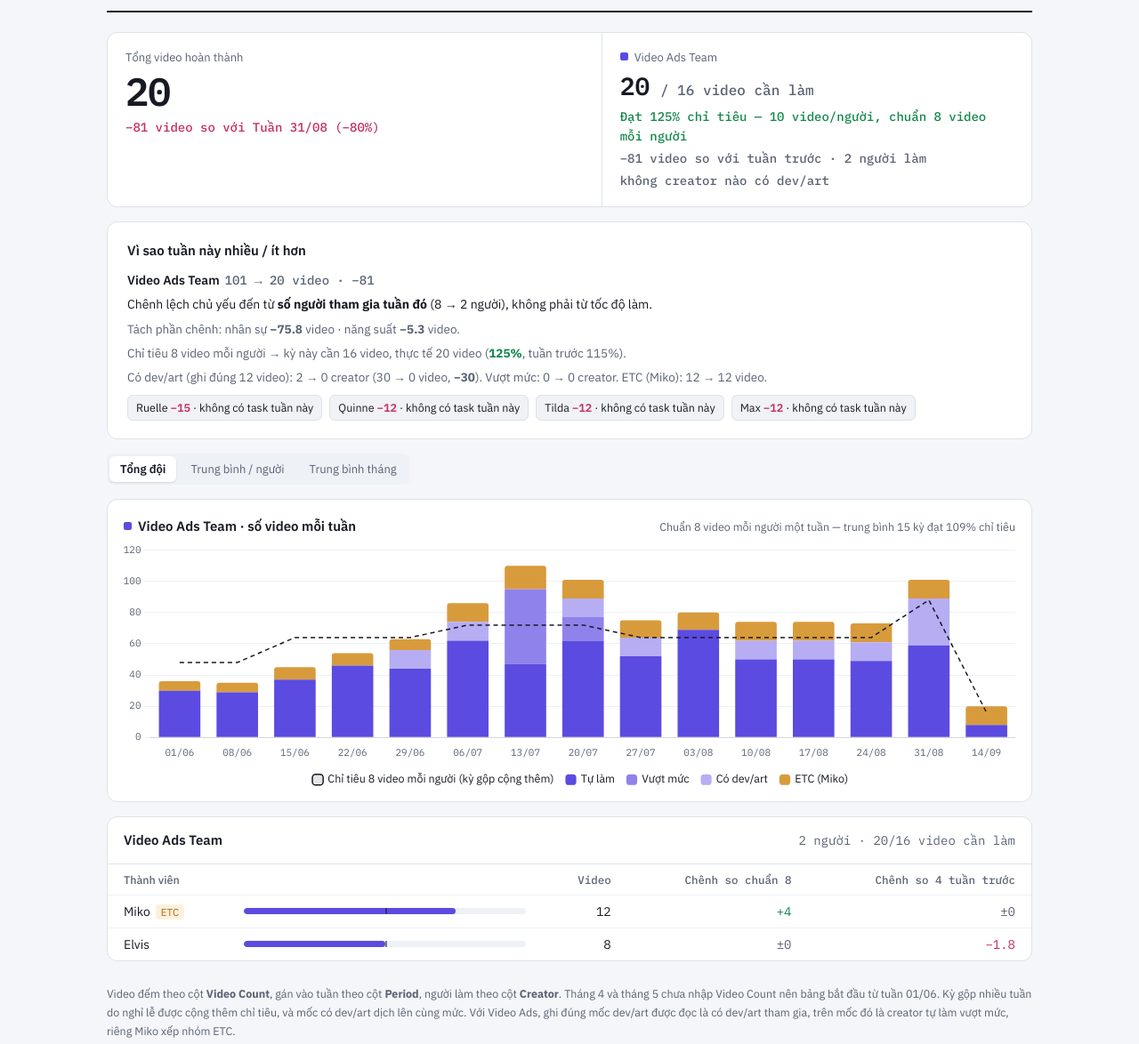
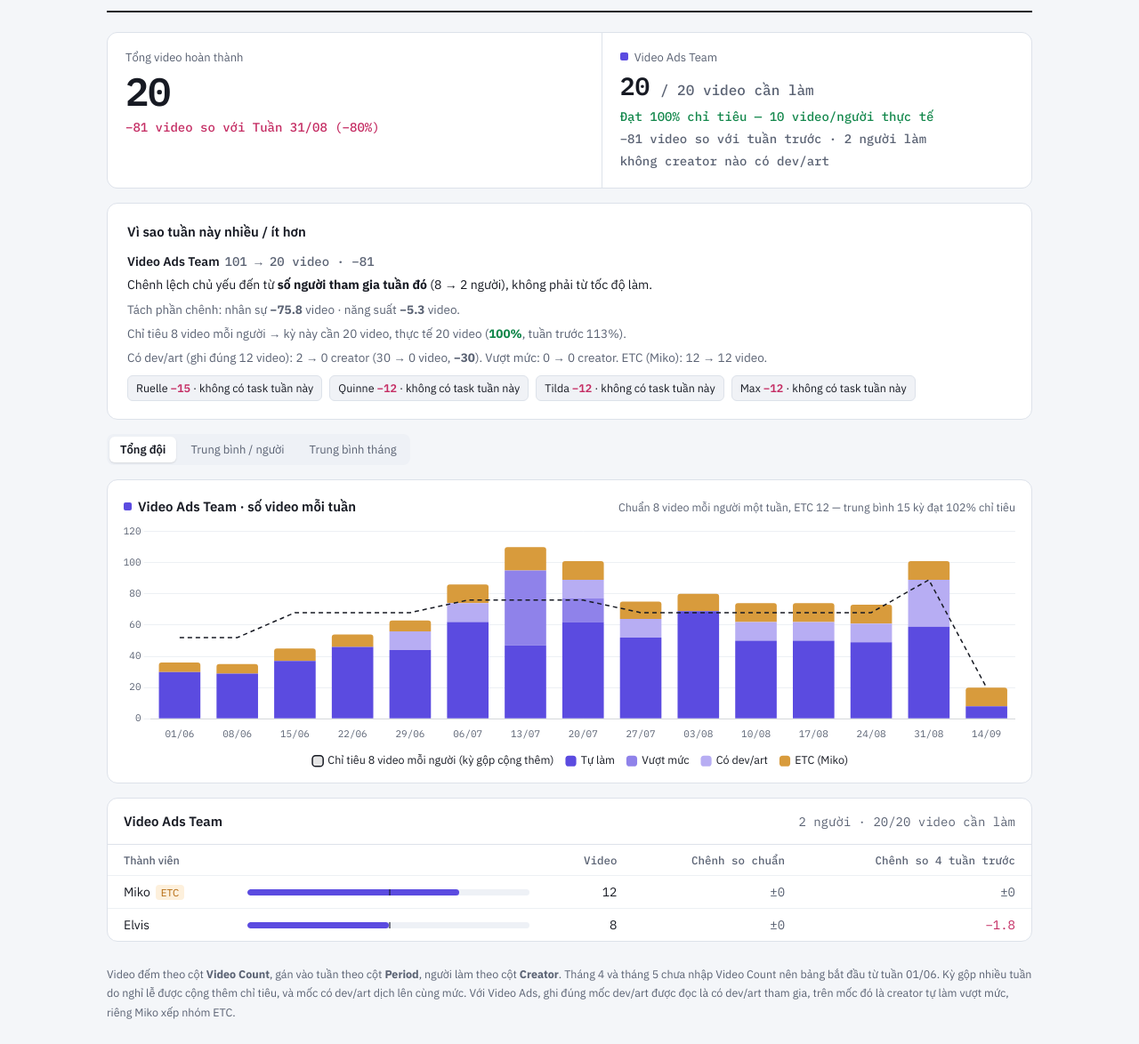
Before and after one commit to SCVN-Aaron/creative-tracker, a plain HTML site: page index.html in a window 1280 px wide. Shown: the part 120-1294 px from the top of the page at 89% size. Drawn offline with nearby package versions, Linux system fonts and the light colour scheme.

Commit message:
Add files via upload

```diff
--- a/index.html
+++ b/index.html
@@ -238,7 +238,7 @@ const MONTHS = [
 
 const TEAMS = [
   {key:"video", name:"Video Ads Team", color:getCSS("--video"),
-   quota:8, support:12, etc:"Miko", people:VIDEO_TEAM}
+   quota:8, support:12, etc:"Miko", etcQuota:12, people:VIDEO_TEAM}
 ];
 
 // ---------------------------------------------------------------- ngôn ngữ
@@ -261,11 +261,11 @@ const I18N={
   noCount:"tuần này chưa nhập Video Count",
   vsWeek:(s,w,p)=>`${s} video so với ${w}${p}`,
   needed:g=>` / ${g} video cần làm`,
-  attain:(h,a,q)=>`Đạt ${h}% chỉ tiêu — ${a} video/người, chuẩn ${q} video mỗi người`,
+  attain:(h,a,q)=>`Đạt ${h}% chỉ tiêu — ${a} video/người thực tế`,
   vsPrev:(s,h)=>`${s} video so với tuần trước · ${h} người làm`,
   assistLine:(na,av,no)=>(na?`${na} creator có dev/art tham gia (${av} video)`
     :"không creator nào có dev/art")+(no?` · ${no} creator tự làm vượt mức`:""),
-  mergedNote:b=>`Kỳ gộp nhiều tuần vì nghỉ lễ — chỉ tiêu cộng thêm ${b} video mỗi người`,
+  mergedNote:b=>`Kỳ gộp nhiều tuần vì nghỉ lễ — chỉ tiêu cộng thêm ${b} video mỗi người, riêng vai trò ETC giữ nguyên chuẩn riêng`,
   readFirst:"${T().readFirst}",
   readNoData:"${T().readNoData}",
   vFlat:"Sản lượng đi ngang so với tuần trước.",
@@ -278,7 +278,7 @@ const I18N={
   teamHead:(b,n,s)=>`${b} → ${n} video · ${s}`,
   splitLine:(a,b)=>`Tách phần chênh: nhân sự <b class="${a}">${a}</b> video · năng suất <b class="${b}">${b}</b> video.`,
   emptyWeek:"Tuần này chưa có dòng nào nhập Video Count cho đội này.",
-  th:{name:"Thành viên",video:"Video",vsQ:q=>`Chênh so chuẩn ${q}`,vs4:"Chênh so 4 tuần trước"},
+  th:{name:"Thành viên",video:"Video",vsQ:q=>`Chênh so chuẩn`,vs4:"Chênh so 4 tuần trước",own:q=>`Chỉ tiêu riêng của người này: ${q} video`},
   cardSum:(n,s,g)=>`${n} người · ${s}/${g} video cần làm`,
   kind:{under:"dưới chỉ tiêu",solo:"tự làm",assisted:"có dev/art",over:"vượt mức",etc:"ETC"},
   ds:{solo:"Tự làm",over:"Vượt mức",assisted:"Có dev/art",etc:t=>`ETC (${t})`,
@@ -290,7 +290,7 @@ const I18N={
        monthFoot:(p,h,tot)=>`${p} video mỗi người · đạt ${h}% chỉ tiêu\nTổng cả tháng ${tot} video`,
        totalFoot:(tot,h,hit)=>`Tổng ${tot} video · ${h} người · đạt ${hit}% chỉ tiêu`,
        perFoot:(hit,h)=>`Đạt ${hit}% chỉ tiêu · ${h} người làm`},
-  hint:(q,n,a)=>`Chuẩn ${q} video mỗi người một tuần — trung bình ${n} kỳ đạt ${a}% chỉ tiêu`,
+  hint:(q,n,a)=>`Chuẩn ${q} video mỗi người một tuần, ETC 12 — trung bình ${n} kỳ đạt ${a}% chỉ tiêu`,
   footer:`Video đếm theo cột <b>Video Count</b>, gán vào tuần theo cột <b>Period</b>, người làm theo cột <b>Creator</b>.
    Tháng 4 và tháng 5 chưa nhập Video Count nên bảng bắt đầu từ tuần 01/06.
    Kỳ gộp nhiều tuần do nghỉ lễ được cộng thêm chỉ tiêu, và mốc có dev/art dịch lên cùng mức.
@@ -310,11 +310,11 @@ const I18N={
   noCount:"Video Count not filled in for this week",
   vsWeek:(s,w,p)=>`${s} videos vs ${w}${p}`,
   needed:g=>` / ${g} videos targeted`,
-  attain:(h,a,q)=>`${h}% of target — ${a} videos per person, standard is ${q}`,
+  attain:(h,a,q)=>`${h}% of target — ${a} videos per person delivered`,
   vsPrev:(s,h)=>`${s} videos vs last week · ${h} people`,
   assistLine:(na,av,no)=>(na?`${na} creator${na>1?"s":""} had dev/art support (${av} videos)`
     :"no creator had dev/art support")+(no?` · ${no} went past target alone`:""),
-  mergedNote:b=>`Merged period covering a public holiday — target raised by ${b} videos per person`,
+  mergedNote:b=>`Merged period covering a public holiday — target raised by ${b} videos per person, except the ETC role which keeps its own standard`,
   readFirst:"This is the first week with Video Count data, so there is nothing to compare against yet.",
   readNoData:"Video Count is empty for this week, so no change can be calculated. Fill it in on Notion and this updates itself.",
   vFlat:"Output held steady against last week.",
@@ -327,7 +327,7 @@ const I18N={
   teamHead:(b,n,s)=>`${b} → ${n} videos · ${s}`,
   splitLine:(a,b)=>`Splitting the gap: headcount <b class="${a}">${a}</b> videos · pace <b class="${b}">${b}</b> videos.`,
   emptyWeek:"No row for this team has a Video Count this week.",
-  th:{name:"Member",video:"Videos",vsQ:q=>`vs target ${q}`,vs4:"vs last 4 weeks"},
+  th:{name:"Member",video:"Videos",vsQ:q=>`vs target`,vs4:"vs last 4 weeks",own:q=>`This person\u2019s own target: ${q} videos`},
   cardSum:(n,s,g)=>`${n} people · ${s}/${g} videos targeted`,
   kind:{under:"under target",solo:"solo",assisted:"dev/art support",over:"past target",etc:"ETC"},
   ds:{solo:"Solo",over:"Past target",assisted:"With dev/art",etc:t=>`ETC (${t})`,
@@ -339,7 +339,7 @@ const I18N={
        monthFoot:(p,h,tot)=>`${p} videos per person · ${h}% of target\nMonth total ${tot} videos`,
        totalFoot:(tot,h,hit)=>`${tot} videos · ${h} people · ${hit}% of target`,
        perFoot:(hit,h)=>`${hit}% of target · ${h} people`},
-  hint:(q,n,a)=>`Standard ${q} videos per person per week — ${a}% of target across ${n} periods`,
+  hint:(q,n,a)=>`Standard ${q} videos per person per week, 12 for ETC — ${a}% of target across ${n} periods`,
   footer:`Videos come from the <b>Video Count</b> column, grouped by <b>Period</b>, credited by <b>Creator</b>.
    April and May have no Video Count filled in, so the table starts at the week of 01/06.
    Periods merged around a public holiday carry a raised target, and the dev/art threshold shifts by the same amount.
@@ -358,11 +358,11 @@ const I18N={
   noCount:"이번 주 Video Count 미입력",
   vsWeek:(s,w,p)=>`${w} 대비 ${s}개${p}`,
   needed:g=>` / 목표 ${g}개`,
-  attain:(h,a,q)=>`목표의 ${h}% — 1인당 ${a}개, 기준 ${q}개`,
+  attain:(h,a,q)=>`목표의 ${h}% — 실제 1인당 ${a}개`,
   vsPrev:(s,h)=>`지난주 대비 ${s}개 · ${h}명 작업`,
   assistLine:(na,av,no)=>(na?`dev/art 참여 ${na}명 (${av}개)`:"dev/art 참여 없음")
     +(no?` · 단독 초과 ${no}명`:""),
-  mergedNote:b=>`공휴일로 여러 주를 합친 기간 — 1인당 목표 ${b}개 상향`,
+  mergedNote:b=>`공휴일로 여러 주를 합친 기간 — 1인당 목표 ${b}개 상향, 단 ETC 담당자는 자체 기준 유지`,
   readFirst:"Video Count가 기록된 첫 주라 비교할 이전 주가 없습니다.",
   readNoData:"이번 주 Video Count가 비어 있어 증감을 계산할 수 없습니다. Notion에 입력하면 자동으로 반영됩니다.",
   vFlat:"지난주와 비슷한 수준입니다.",
@@ -375,7 +375,7 @@ const I18N={
   teamHead:(b,n,s)=>`${b} → ${n}개 · ${s}`,
   splitLine:(a,b)=>`차이 분해: 인원 <b class="${a}">${a}</b>개 · 속도 <b class="${b}">${b}</b>개.`,
   emptyWeek:"이번 주 이 팀에는 Video Count가 입력된 행이 없습니다.",
-  th:{name:"멤버",video:"영상",vsQ:q=>`기준 ${q} 대비`,vs4:"최근 4주 대비"},
+  th:{name:"멤버",video:"영상",vsQ:q=>`기준 대비`,vs4:"최근 4주 대비",own:q=>`이 사람의 목표: ${q}개`},
   cardSum:(n,s,g)=>`${n}명 · ${s}/${g}개`,
   kind:{under:"목표 미달",solo:"단독",assisted:"dev/art 참여",over:"목표 초과",etc:"ETC"},
   ds:{solo:"단독",over:"목표 초과",assisted:"dev/art 참여",etc:t=>`ETC (${t})`,
@@ -387,7 +387,7 @@ const I18N={
        monthFoot:(p,h,tot)=>`1인당 ${p}개 · 목표의 ${h}%\n월 합계 ${tot}개`,
        totalFoot:(tot,h,hit)=>`합계 ${tot}개 · ${h}명 · 목표의 ${hit}%`,
        perFoot:(hit,h)=>`목표의 ${hit}% · ${h}명`},
-  hint:(q,n,a)=>`기준 주당 1인 ${q}개 — ${n}개 기간 평균 목표의 ${a}%`,
+  hint:(q,n,a)=>`기준 주당 1인 ${q}개, ETC는 12개 — ${n}개 기간 평균 목표의 ${a}%`,
   footer:`영상 수는 <b>Video Count</b>, 주차는 <b>Period</b>, 작업자는 <b>Creator</b> 컬럼을 사용합니다.
    4월과 5월은 Video Count가 비어 있어 6월 1일 주부터 표시합니다.
    공휴일로 합친 기간은 목표가 올라가고, dev/art 기준선도 같은 폭으로 이동합니다.
@@ -419,9 +419,13 @@ function avgOf(team,i){const t=totalOf(team,i),h=headOf(team,i);return h?t/h:nul
 // Một số kỳ gộp nhiều tuần nên chỉ tiêu và ngưỡng dev/art đều dịch lên cùng một mức.
 function bonusAt(i){return WEEKS[i].bonus||0}
 function quotaAt(team,i){return team.quota+bonusAt(i)}
+// Vai trò ETC có chuẩn riêng (12) và không nhận phần cộng thêm của kỳ gộp.
+function quotaFor(team,name,i){
+  return name===team.etc ? (team.etcQuota||team.quota) : quotaAt(team,i);
+}
 function supportAt(team,i){return team.support?team.support+bonusAt(i):null}
 function kindOf(team,name,v,i){
-  const q=quotaAt(team,i), sup=supportAt(team,i);
+  const q=quotaFor(team,name,i), sup=supportAt(team,i);
   if(!sup) return v>=q?"over":"under";
   if(name===team.etc) return "etc";
   if(v===sup) return "assisted";
@@ -449,7 +453,7 @@ function monthStats(team,m){
   return {weeks:ws.length,total:tot,avgWeek:tot/ws.length,avgPerson:per,hit:tot/tgt};
 }
 function monthOfWeek(i){return MONTHS.find(m=>m.weeks.includes(i))}
-function targetOf(team,i){return headOf(team,i)*quotaAt(team,i)}
+function targetOf(team,i){return roster(team,i).reduce((s,p)=>s+quotaFor(team,p.name,i),0)}
 function hitOf(team,i){const t=totalOf(team,i),g=targetOf(team,i);return (t===null||!g)?null:t/g}
 function fmt(n,d=1){return n===null||n===undefined?"—":(Math.round(n*10**d)/10**d).toString()}
 function signed(n,d=0){const s=fmt(Math.abs(n),d);return (n>0?"+":n<0?"−":"±")+s}
@@ -583,7 +587,7 @@ function renderMembers(i){
         <div class="empty">${T().emptyWeek}</div>`;
       return;
     }
-    const q=quotaAt(t,i);
+    const q=quotaAt(t,i);   // dùng cho thang bar; chuẩn từng người lấy riêng bên dưới
     const scale=Math.max(q*2,...rows.map(r=>r.v));
     const body=rows.sort((a,b)=>b.v-a.v).map(r=>{
       // trung bình 4 tuần trước của chính người đó
@@ -591,7 +595,8 @@ function renderMembers(i){
       const hist=arr.slice(Math.max(0,i-4),i).filter(v=>v!==null&&v!==undefined);
       const base=hist.length?hist.reduce((s,v)=>s+v,0)/hist.length:null;
       const d=base===null?null:r.v-base;
-      const gap=r.v-q;
+      const pq=quotaFor(t,r.name,i);
+      const gap=r.v-pq;
             const kk=kindOf(t,r.name,r.v,i);const k=KIND[kk];
       const tag=k.tag?`<span class="tag ${k.tag}">${T().kind[kk]}</span>`:"";
       return `<tr>
@@ -601,7 +606,7 @@ function renderMembers(i){
             <div class="mark" style="left:${q/scale*100}%"></div>
           </div></td>
         <td class="num">${r.v}</td>
-        <td class="num ${cls(gap)}">${signed(gap)}</td>
+        <td class="num ${cls(gap)}" title="${T().th.own(pq)}">${signed(gap)}</td>
         <td class="num ${d===null?"flat":cls(d)}">${d===null?"—":signed(d,1)}</td>
       </tr>`;
     }).join("");
@@ -611,7 +616,7 @@ function renderMembers(i){
         <span class="sum">${T().cardSum(rows.length,sum,targetOf(t,i))}</span>
       </header>
       <table>
-        <thead><tr><th>${T().th.name}</th><th></th><th class="num">${T().th.video}</th><th class="num">${T().th.vsQ(q)}</th><th class="num">${T().th.vs4}</th></tr></thead>
+        <thead><tr><th>${T().th.name}</th><th></th><th class="num">${T().th.video}</th><th class="num">${T().th.vsQ(t.quota)}</th><th class="num">${T().th.vs4}</th></tr></thead>
         <tbody>${body}</tbody>
       </table>`;
   });
@@ -643,7 +648,8 @@ function plainData(t){
 }
 function targetSeries(t){
   return WEEKS.map((_,i)=> totalOf(t,i)===null ? null
-    : (mode==="total" ? targetOf(t,i) : quotaAt(t,i)));
+    : (mode==="total" ? targetOf(t,i)
+       : Math.round(targetOf(t,i)/headOf(t,i)*10)/10));
 }
 function monthBars(t){
   return MONTHS.map(m=>{const st=monthStats(t,m);return st?Math.round(st.avgWeek*10)/10:null});
```
Also changed, not shown: config.json (+5 -3 lines).
